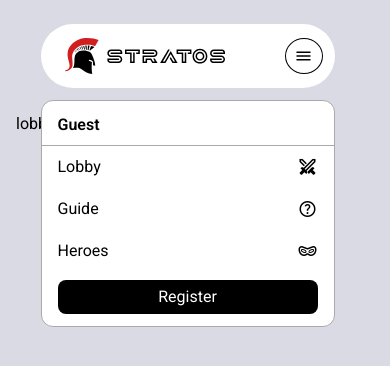
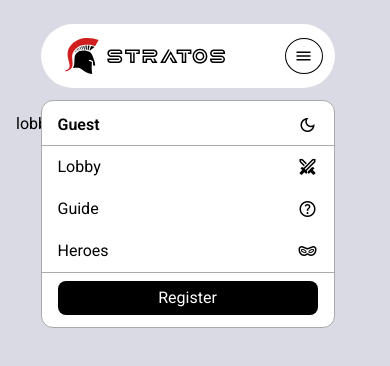
Before and after one commit to Oto-Gelashvili/Stratos, an Angular app: page /lobby in a window 390 px wide. Both pictures are taken after a click on the element "menu". Shown: the top 366 px of the page. Built offline with nearby package versions, Linux system fonts and the light colour scheme; a web font is replaced by a local one.

Commit message:
feat: add theme switcher component to nav menu

```diff
--- a/src/app/shared/components/header/hamburger-menu/hamburger-menu.css
+++ b/src/app/shared/components/header/hamburger-menu/hamburger-menu.css
@@ -39,9 +39,22 @@
   max-height: calc(100vh - var(--fixed-header-height) - 4.8rem);
   overflow-y: auto;
 }
+.themeLi {
+  display: flex;
+  align-items: center;
+  justify-content: space-between;
+  border-bottom: 1px solid var(--border-color);
+  padding: 0.8rem 1.6rem;
+  transition: 0.4s;
+}
+.themeSwitcher .theme-btn span {
+  width: 2rem;
+  height: 2rem;
+  background-color: transparent;
+  color: var(--contrast-color);
+}
 .username {
   font-weight: 600;
-  border-bottom: 1px solid var(--border-color);
 }
 li a {
   display: flex;
@@ -53,18 +66,28 @@ li a {
 li a span {
   font-size: 2rem;
 }
+
 li a:hover,
 li a:focus {
   color: var(--primary-color);
   border-block-color: var(--primary-color);
 }
+li:nth-child(2) a:hover {
+  border-top-color: transparent;
+}
+li:nth-child(4) a:hover {
+  border-bottom-color: transparent;
+}
 li a:hover:active {
   background-color: var(--primary-color);
   color: var(--contrast-color);
 }
-ul li > * {
+ul li:not(.themeLi) > * {
   padding: 0.8rem 1.6rem;
   transition: 0.4s;
+}
+.btnCont {
+  border-top: 1px solid var(--border-color);
 }
 .signBtn {
   background-color: var(--secondary-color);
@@ -115,6 +138,7 @@ ul li > * {
     transform: translateX(100%);
   }
 }
+
 @media (max-width: 768px) {
   .menuSpan {
     display: flex;
--- a/src/app/shared/components/header/hamburger-menu/hamburger-menu.html
+++ b/src/app/shared/components/header/hamburger-menu/hamburger-menu.html
@@ -3,7 +3,10 @@
   @if (isMenuShown$ | async) {
     <div class="menu" animate.enter="enter-animation" animate.leave="leave-animation">
       <ul>
-        <li><p class="username">Guest</p></li>
+        <li class="themeLi">
+          <p class="username">Guest</p>
+          <app-theme-switcher class="menuSwitcher"></app-theme-switcher>
+        </li>
         @for (link of navService.links; track link.path) {
           <li>
             <a [routerLink]="link.path" routerLinkActive="active-link">
@@ -12,7 +15,6 @@
             </a>
           </li>
         }
-        <!-- <li><p>Theme</p></li> -->
         <li>
           <div class="btnCont"><button class="signBtn">Register</button></div>
         </li>
--- a/src/app/shared/components/header/hamburger-menu/hamburger-menu.ts
+++ b/src/app/shared/components/header/hamburger-menu/hamburger-menu.ts
@@ -3,10 +3,11 @@ import { AfterViewInit, Component, ElementRef, inject, ViewChild } from '@angula
 import { filter, fromEvent, map, merge, Observable, scan, startWith, Subject } from 'rxjs';
 import { RouterLink, RouterLinkActive } from '@angular/router';
 import { NavigationService } from '../../../../core/services/navigation';
+import { ThemeSwitcher } from '../theme-switcher/theme-switcher';
 
 @Component({
   selector: 'app-hamburger-menu',
-  imports: [AsyncPipe, RouterLink, RouterLinkActive],
+  imports: [AsyncPipe, RouterLink, RouterLinkActive, ThemeSwitcher],
   templateUrl: './hamburger-menu.html',
   styleUrl: './hamburger-menu.css',
 })
--- a/src/app/shared/components/header/header.css
+++ b/src/app/shared/components/header/header.css
@@ -118,7 +118,8 @@ nav a.active-link span {
 }
 @media (max-width: 768px) {
   .authBtn,
-  nav {
+  nav,
+  .themeSwitcher {
     display: none;
   }
 }
--- a/src/app/shared/components/header/header.html
+++ b/src/app/shared/components/header/header.html
@@ -24,7 +24,7 @@
   </nav>
   <div class="header-btns">
     <a class="authBtn" routerLink="/register">Register</a>
-    <app-theme-switcher></app-theme-switcher>
+    <app-theme-switcher class="themeSwitcher"></app-theme-switcher>
     <app-hamburger-menu></app-hamburger-menu>
   </div>
 </header>
--- a/src/app/shared/components/header/theme-switcher/theme-switcher.css
+++ b/src/app/shared/components/header/theme-switcher/theme-switcher.css
@@ -1,3 +1,26 @@
+:host-context(.menuSwitcher) .theme-btn span {
+  width: 2rem;
+  height: 2rem;
+  background-color: transparent;
+  color: var(--secondary-color);
+}
+:host-context(.menuSwitcher) .theme-btn span:hover {
+  color: var(--primary-color);
+  border-color: transparent;
+}
+:host-context(.menuSwitcher) .theme-btn span:active {
+  color: var(--primary-color);
+  border-color: transparent;
+  transform: scale(1.1);
+}
+:host-context(.menuSwitcher) .theme-btn span:active {
+  color: var(--primary-color);
+  border-color: transparent;
+  transform: scale(1.1);
+}
+:host-context(.menuSwitcher) .theme-btn:focus-visible span {
+  border-color: var(--secondary-color);
+}
 .theme-btn {
   background: none;
   border: none;
@@ -78,8 +101,3 @@ p {
     width: 3.6rem;
   }
 }
-@media (max-width: 768px) {
-  span {
-    display: none;
-  }
-}
```
